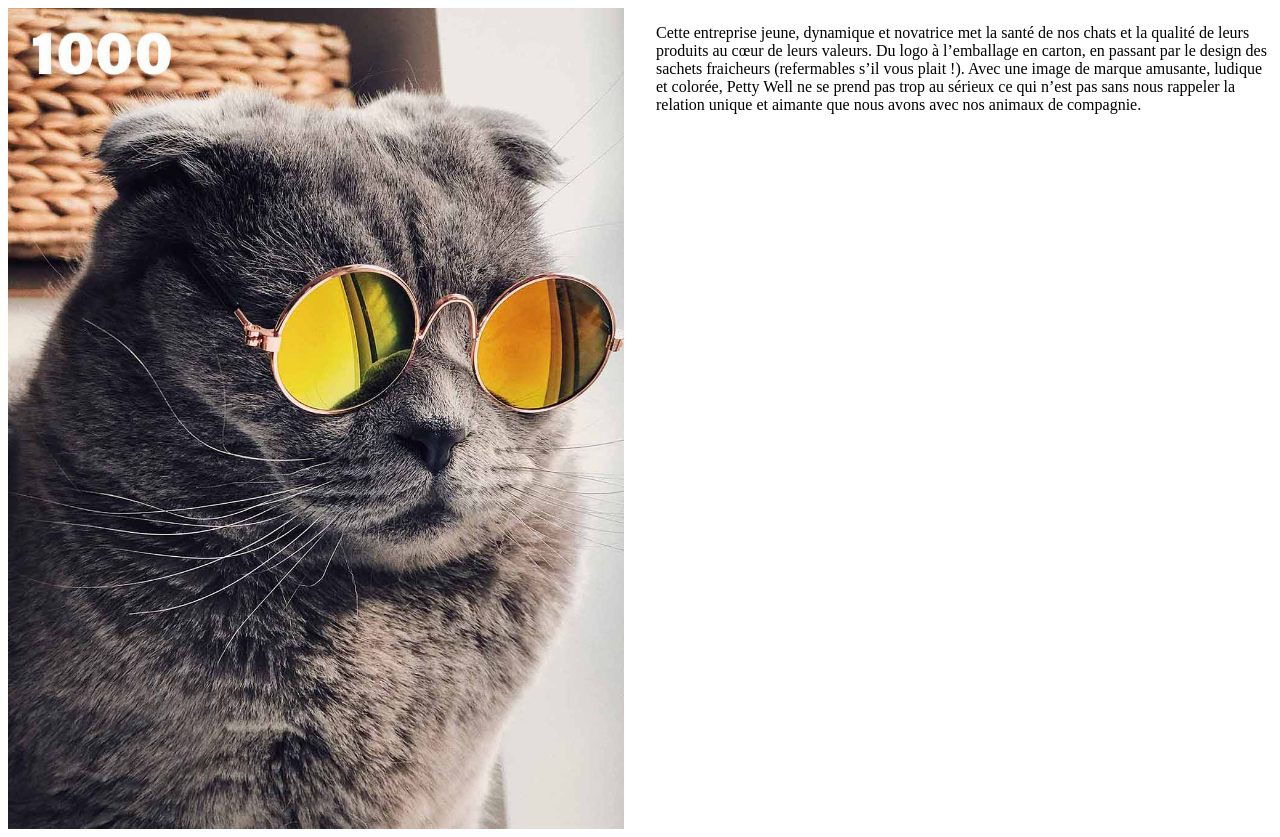
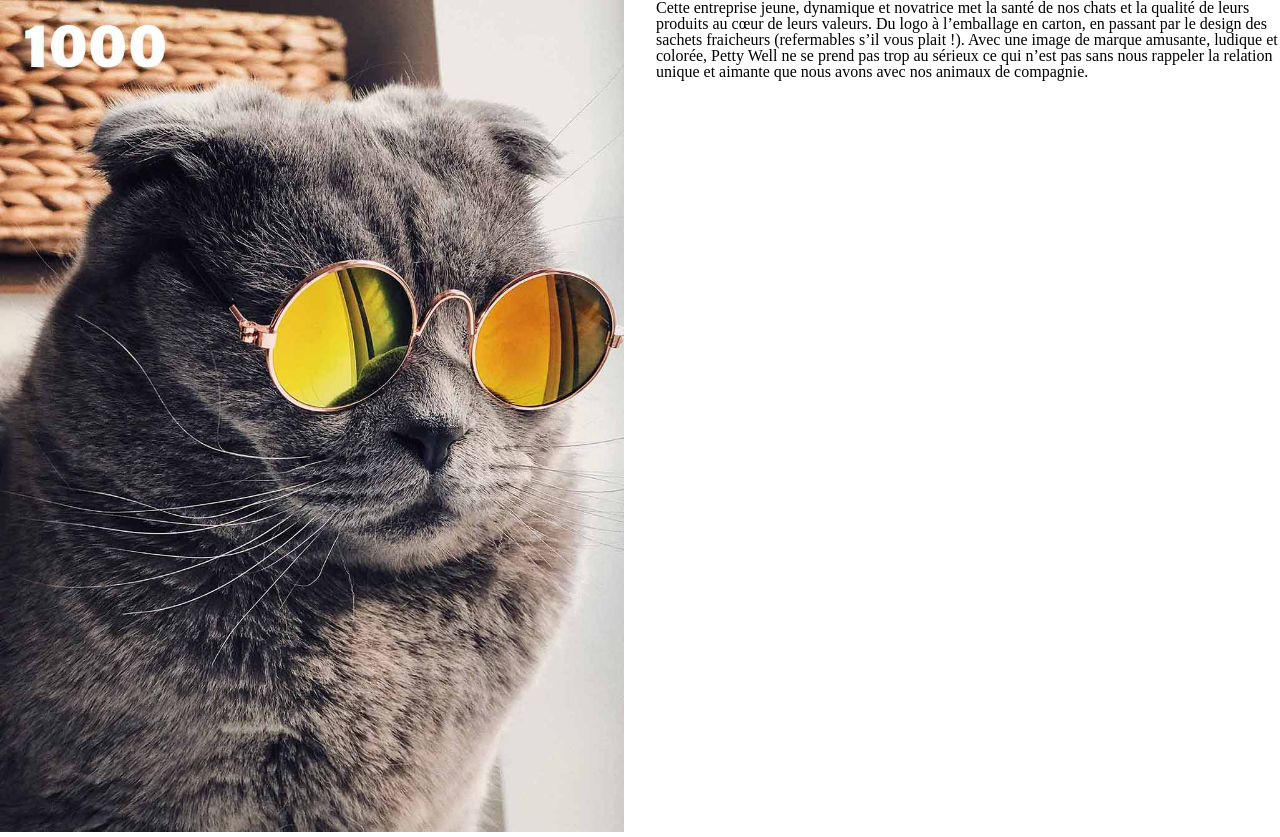
Before and after one commit to simondetienne/cours2, a plain HTML site: page index.html in a window 1280 px wide. Drawn offline with Linux system fonts and the light colour scheme.

Commit message:
Update index.html

```diff
--- a/index.html
+++ b/index.html
@@ -3,7 +3,7 @@
 <head>
     <title>On joue avec des images de chats</title>
     <meta charset="utf-8">
-    <!-- <link rel="stylesheet" href="reset.css"> -->
+    <link rel="stylesheet" href="reset.css">
     <link rel="stylesheet" href="style.css">
 </head>
 <body>
@@ -16,6 +16,10 @@
                 class="cat">
 
     <p>Cette entreprise jeune, dynamique et novatrice met la santé de nos chats et la qualité de leurs produits au cœur de leurs valeurs. Du logo à l’emballage en carton, en passant par le design des sachets fraicheurs (refermables s’il vous plait !). Avec une image de marque amusante, ludique et colorée, Petty Well ne se prend pas trop au sérieux ce qui n’est pas sans nous rappeler la relation unique et aimante que nous avons avec nos animaux de compagnie.</p>
+
+
+
+
     <!-- <section>
         <h1>Voici mon chat</h1>
         <div class="table">
```
